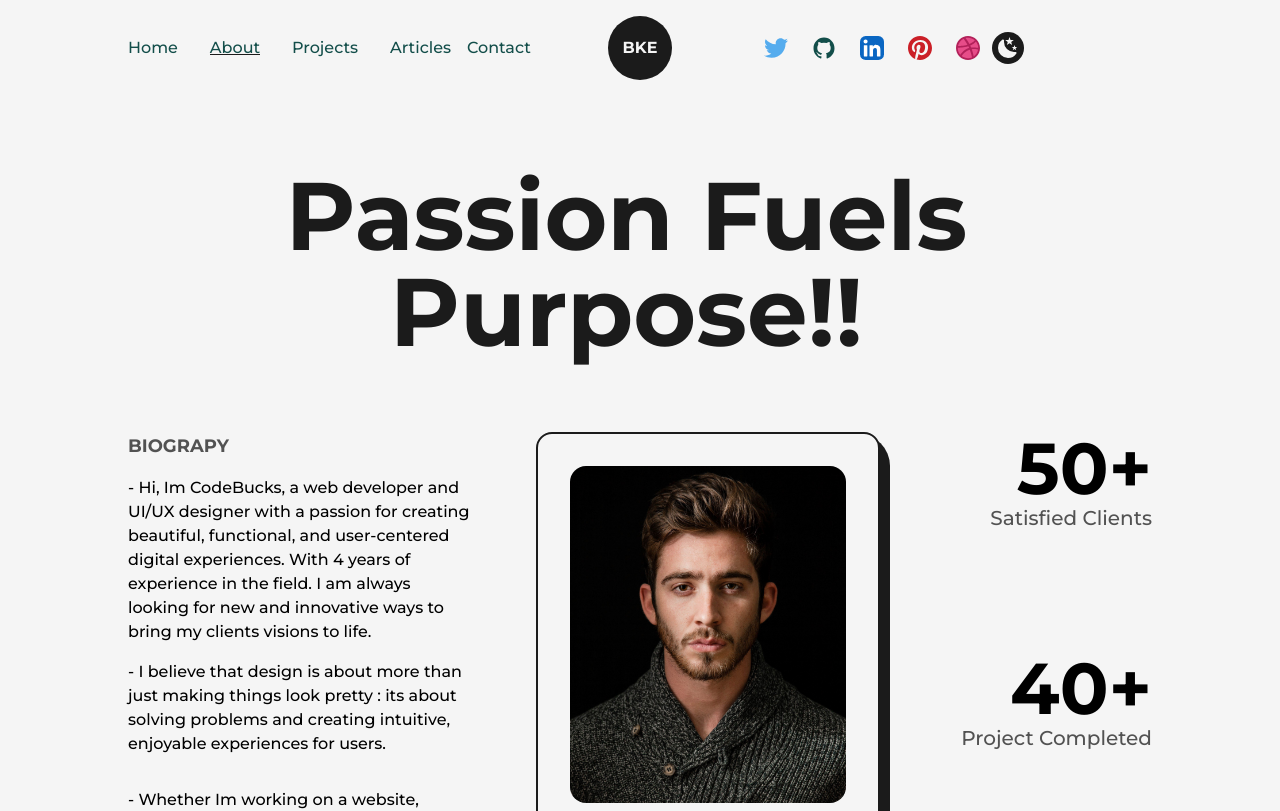
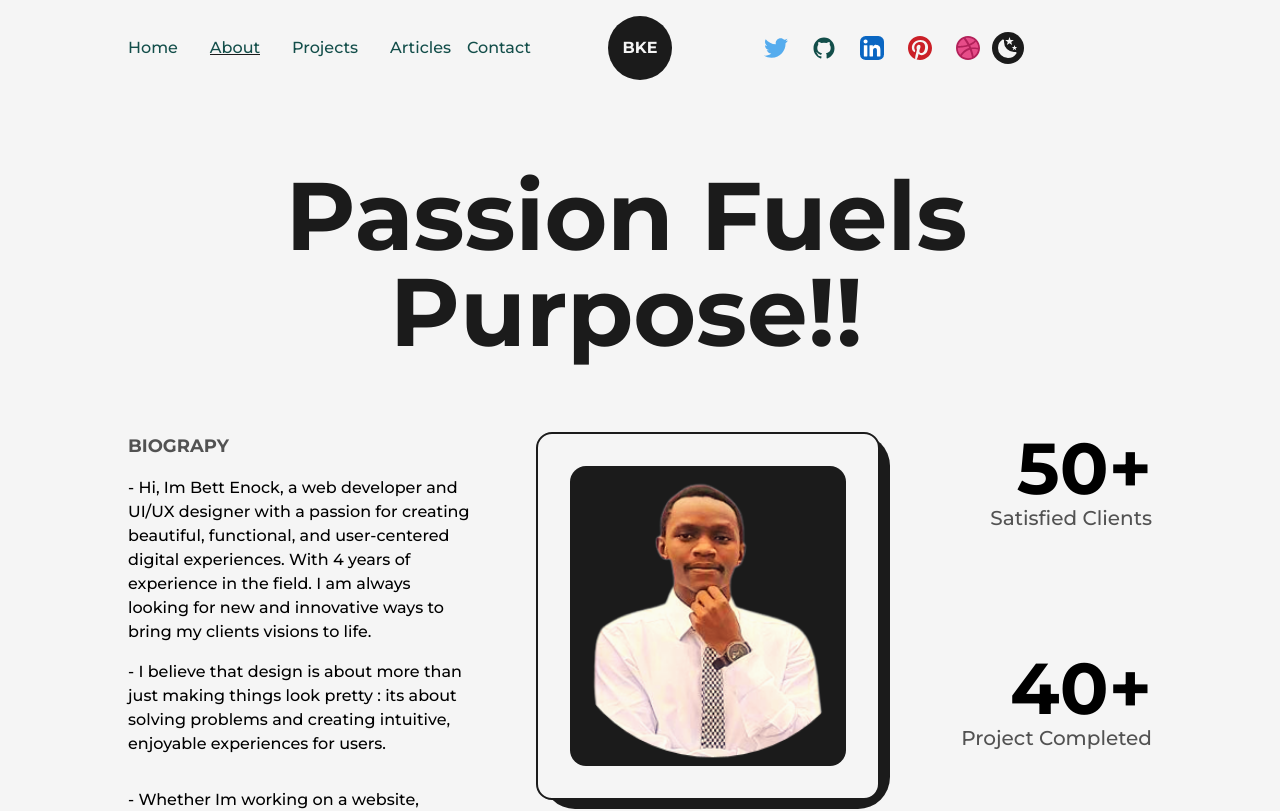
Before and after one commit to QuantaGeek/nextjs-creative, a Next.js app: page /about in a window 1280 px wide. Shown: the top 811 px of the page. Built offline with nearby package versions, Linux system fonts and the light colour scheme.

Commit message:
Change education Image.

```diff
--- a/src/pages/about.js
+++ b/src/pages/about.js
@@ -2,7 +2,7 @@ import AnimatedText from "@/components/AnimatedText";
 import Layout from "@/components/Layout";
 import Head from "next/head";
 import React, { useEffect, useRef } from "react";
-import profilePic from "../../public/images/profile/developer-pic-2.jpg";
+import profileImage from "../../public/images/profile/eduimage.PNG";
 import Image from "next/image";
 
 import { useInView, useMotionValue, useSpring } from "framer-motion";
@@ -48,7 +48,7 @@ const about = () => {
                 Biograpy
               </h2>
               <p className="font-medium">
-                - Hi, Im CodeBucks, a web developer and UI/UX designer with a
+                - Hi, Im Bett Enock, a web developer and UI/UX designer with a
                 passion for creating beautiful, functional, and user-centered
                 digital experiences. With 4 years of experience in the field. I
                 am always looking for new and innovative ways to bring my
@@ -70,7 +70,7 @@ const about = () => {
             <div className="col-span-3 relative h-max rounded-2xl border-2 border-solid border-dark bg-light dark:bg-dark dark:border-light p-8 xl:col-span-4 md:order-1 md:col-span-8">
               <div className="absolute top-0 -right-3 -z-10 w-[102%]  h-[103%] rounded-[2rem] bg-dark dark:bg-light" />
               <Image
-                src={profilePic}
+                src={profileImage}
                 alt="BKE"
                 className="w-full h-auto rounded-2xl"
                 priority
```
Also changed, not shown: public/images/profile/eduimage.PNG (added).
